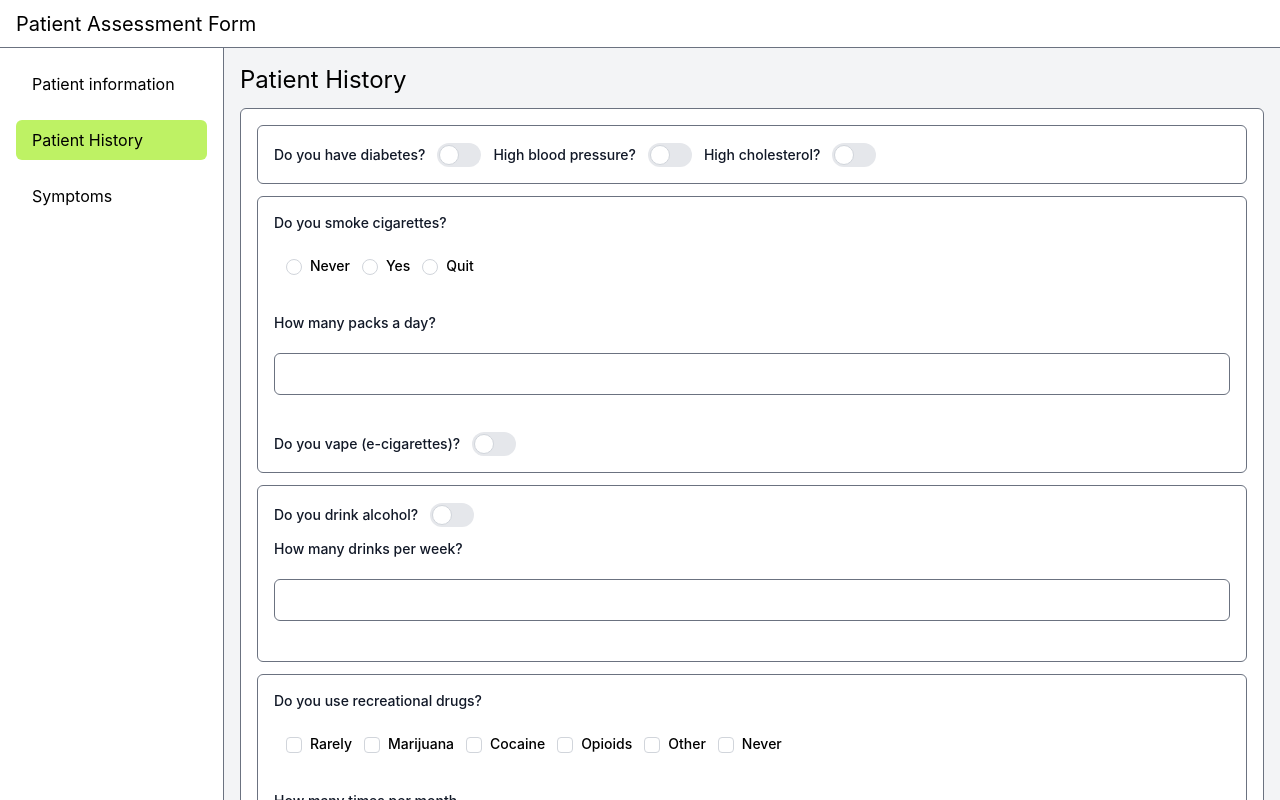
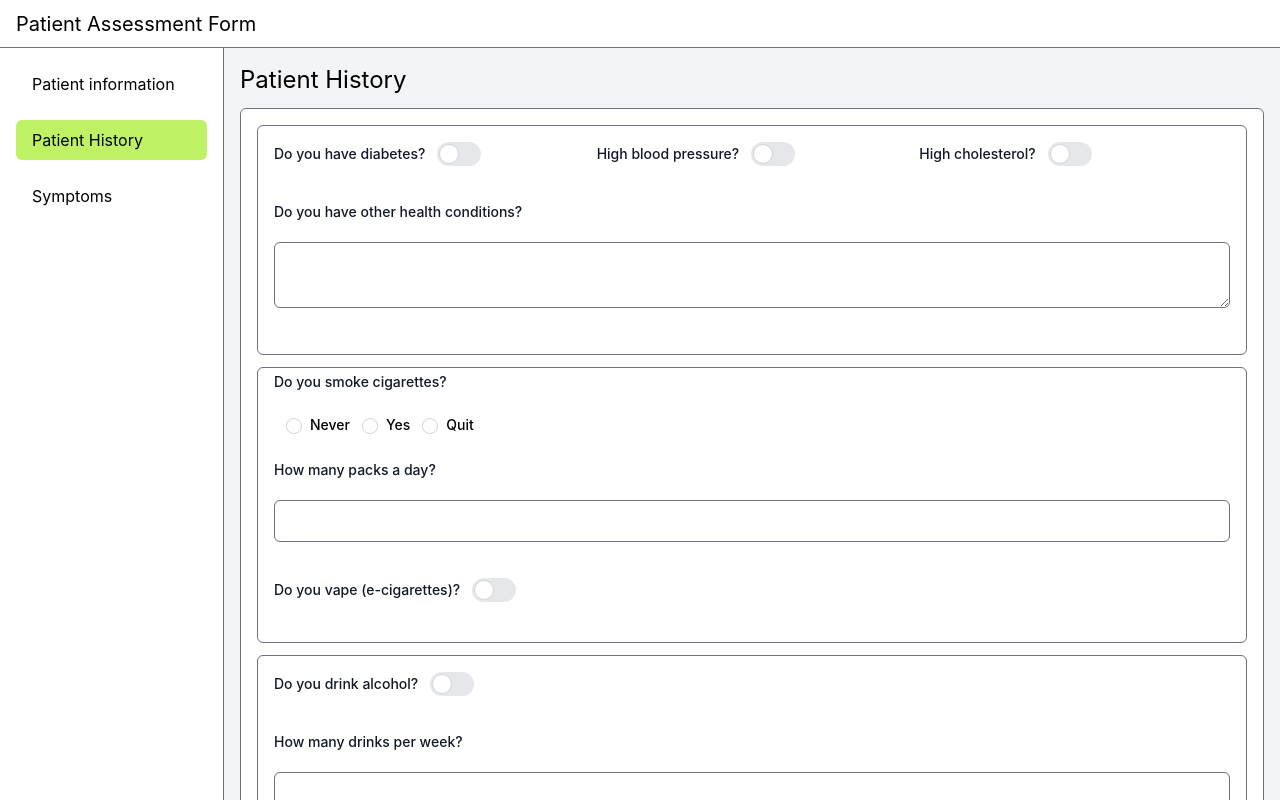
Before and after one commit to rroy11705/form-viewer, a React (Create React App) app: page / in a window 1280 px wide. Both pictures are taken after a click on the element "Patient History". Built offline with nearby package versions, Linux system fonts and the light colour scheme.

Commit message:
radio fixed

```diff
--- a/src/components/common/Panel/index.js
+++ b/src/components/common/Panel/index.js
@@ -9,7 +9,7 @@ const Panel = ({ element }) => {
           <p className="p-4">{element.title}</p>
         </div>
       )}
-      <div className="w-full p-4 flex flex-row flex-wrap gap-3">
+      <div className="w-full p-4 flex flex-row flex-wrap items-end gap-3">
         {element?.elements?.map(detail => (
           <React.Fragment key={detail.name}>{renderElement(detail)}</React.Fragment>
         ))}
--- a/src/components/forms/BooleanInput/index.js
+++ b/src/components/forms/BooleanInput/index.js
@@ -1,8 +1,9 @@
 import React from 'react';
+import { spanMap } from '../../../helper';
 
-const BooleanInput = ({ value, label, labelPosition = 'left' }) => {
+const BooleanInput = ({ value, label, labelPosition = 'left', span }) => {
   return (
-    <div>
+    <div className="relative flex flex-col gap-3 mb-6" style={{ width: spanMap(span) }}>
       <label className="inline-flex items-center cursor-pointer gap-3">
         {labelPosition === 'left' && (
           <span className="text-sm font-medium text-gray-900">{label}</span>
--- a/src/components/forms/RadioGroup/index.js
+++ b/src/components/forms/RadioGroup/index.js
@@ -1,12 +1,13 @@
-import React from 'react';
+import React, { useEffect } from 'react';
 import { spanMap } from '../../../helper';
+import { Controller, useFormContext } from 'react-hook-form';
 
-const RadioGroup = props => {
-  const {
+const DEFAULT_VALUE = null;
+
+const RadioGroup = ({
   id,
-    value,
-    onChange,
-    onBlur,
+  name,
+  value = DEFAULT_VALUE,
   label,
   options,
   required,
@@ -15,10 +16,32 @@ const RadioGroup = props => {
   disabled,
   direction = 'row',
   span,
-  } = props;
+}) => {
+  const {
+    control,
+    setValue,
+    formState: { errors },
+  } = useFormContext();
+
+  useEffect(() => {
+    if (value && value !== DEFAULT_VALUE) {
+      setValue(name, value);
+    } else if (value === DEFAULT_VALUE) {
+      setValue(name, '');
+    }
+  }, [value, setValue, name]);
 
   return (
-    <div className="flex flex-col gap-3 mb-6" style={{ width: spanMap(span) }}>
+    <Controller
+      name={name}
+      control={control}
+      render={({ field: { ref, value, onBlur: defaultOnBlur, onChange: defaultOnChange } }) => {
+        console.log('value', value);
+        return (
+          <div
+            className="flex flex-col justify-center gap-3 mb-6 h-10"
+            style={{ width: spanMap(span) }}
+          >
             {label && (
               <label htmlFor={id} className="block mb-2 text-sm font-medium text-gray-900">
                 {label}
@@ -37,10 +60,10 @@ const RadioGroup = props => {
                       id={elem?.value}
                       type="radio"
                       value={elem?.value}
-                onChange={onChange}
-                onBlur={onBlur}
+                      onChange={defaultOnBlur}
+                      onBlur={defaultOnChange}
                       disabled={disabled}
-                name="list-radio"
+                      name={name}
                       className={`w-4 h-4 text-blue-600 bg-white border-gray-300 focus:ring-blue-500 rounded-full`}
                     />
                     <label
@@ -55,12 +78,18 @@ const RadioGroup = props => {
               })}
             </div>
             {error && helperText > 0 && (
-        <p id="helper-text-explanation" className="mt-2 text-sm text-gray-500 dark:text-gray-400">
+              <p
+                id="helper-text-explanation"
+                className="mt-2 text-sm text-gray-500 dark:text-gray-400"
+              >
                 {helperText}
               </p>
             )}
           </div>
         );
+      }}
+    />
+  );
 };
 
 export default RadioGroup;
--- a/src/components/forms/TextArea/CustomTextArea.jsx
+++ b/src/components/forms/TextArea/CustomTextArea.jsx
@@ -1,4 +1,5 @@
 import React, { forwardRef } from 'react';
+import { spanMap } from '../../../helper';
 
 const CustomTextArea = forwardRef(
   (
@@ -22,13 +23,14 @@ const CustomTextArea = forwardRef(
       helperText = '',
       maxLength = null,
       minLength = null,
+      span,
     },
     ref,
   ) => {
     return (
-      <div className={`textarea-field ${color ? `textarea-${color}` : ''}`}>
+      <div className="flex flex-col gap-3 mb-6" style={{ width: spanMap(span) }}>
         {label && (
-          <label htmlFor={id} className={required ? 'required' : ''}>
+          <label htmlFor={id} className="block mb-2 text-sm font-medium text-gray-900">
             {label}
           </label>
         )}
@@ -45,7 +47,7 @@ const CustomTextArea = forwardRef(
             disabled={disabled}
             maxLength={maxLength}
             minLength={minLength}
-            className={error ? 'error' : success ? 'success' : ''}
+            className={`w-full rounded-md ${error ? ' error' : ''}${success ? ' success' : ''}`}
             aria-invalid={!!error}
             aria-required={required}
           />
--- a/src/components/forms/TextArea/index.jsx
+++ b/src/components/forms/TextArea/index.jsx
@@ -51,6 +51,7 @@ const TextArea = ({
   helperText = '',
   maxLength = null,
   minLength = null,
+  span,
 }) => {
   const {
     control,
@@ -77,6 +78,7 @@ const TextArea = ({
           id={id}
           name={name}
           value={value}
+          label={label}
           onChange={e => {
             defaultOnChange(e);
             onChange && onChange(e);
@@ -98,6 +100,7 @@ const TextArea = ({
           helperText={helperText}
           maxLength={maxLength}
           minLength={minLength}
+          span={span}
         />
       )}
     />
--- a/src/const/PATIENT_ASSESSMENT_FORM.json
+++ b/src/const/PATIENT_ASSESSMENT_FORM.json
@@ -80,22 +80,22 @@
                   "type": "boolean",
                   "name": "diabetes",
                   "title": "Do you have diabetes?",
-                  "startWithNewLine": false
+                  "span": "4/12"
                 },
                 {
                   "type": "boolean",
                   "name": "high-blood-pressure",
                   "title": "High blood pressure?",
-                  "startWithNewLine": false
+                  "span": "4/12"
                 },
                 {
                   "type": "boolean",
                   "name": "high-cholesterol",
                   "title": "High cholesterol?",
-                  "startWithNewLine": false
+                  "span": "4/12"
                 },
                 {
-                  "type": "comment",
+                  "type": "textarea",
                   "name": "other-health-conditions",
                   "title": "Do you have other health conditions?",
                   "maxLength": 300
@@ -219,14 +219,16 @@
                     {
                       "type": "boolean",
                       "name": "sexually-active",
-                      "title": "Are you sexually active?"
+                      "title": "Are you sexually active?",
+                      "span": "6/12"
                     },
                     {
                       "type": "text",
                       "name": "sexual-partners-number",
                       "title": "How many sexual partners do you have?",
                       "inputType": "number",
-                      "min": 0
+                      "min": 0,
+                      "span": "6/12"
                     },
                     {
                       "type": "radiogroup",
@@ -237,7 +239,8 @@
                         { "value": "women", "text": "Women" },
                         { "value": "both", "text": "Both" }
                       ],
-                      "colCount": 3
+                      "colCount": 3,
+                      "span": "6/12"
                     },
                     {
                       "type": "radiogroup",
--- a/src/helper/index.js
+++ b/src/helper/index.js
@@ -7,6 +7,7 @@ import SelectField from '../components/forms/Select';
 import CheckBox from '../components/forms/CheckBox';
 import RadioGroup from '../components/forms/RadioGroup';
 import FileUpload from '../components/forms/FileUpload';
+import TextArea from '../components/forms/TextArea';
 
 export const spanMap = value => {
   switch (value) {
@@ -20,7 +21,7 @@ export const spanMap = value => {
       return 'calc(100%/4 - 3px)';
     }
     case '4/12': {
-      return 'calc(100%/3 - 4px)';
+      return 'calc((100%/3) - 8px)';
     }
     case '5/12': {
       return 'calc(500%/12 - 5px)';
@@ -67,6 +68,19 @@ export const renderElement = element => {
           span={element.span}
         />
       );
+    case 'textarea':
+      return (
+        <TextArea
+          id={element.name}
+          type={element.type}
+          required={element.isRequired}
+          maxLength={element.maxLength}
+          placeholder={element.placeholder}
+          name={element.name}
+          label={element.title}
+          span={element.span}
+        />
+      );
     case 'checkbox':
       return (
         <CheckBox
@@ -96,7 +110,17 @@ export const renderElement = element => {
         />
       );
     case 'boolean':
-      return <BooleanInput value="" label={element.title} />;
+      return (
+        <BooleanInput
+          id={element.name}
+          type="date"
+          required={element.isRequired}
+          placeholder={element.placeholder}
+          name={element.name}
+          label={element.title}
+          span={element.span}
+        />
+      );
     case 'date':
       return (
         <DateInput
```
Lines whose indentation alone changed are shown as unchanged.
